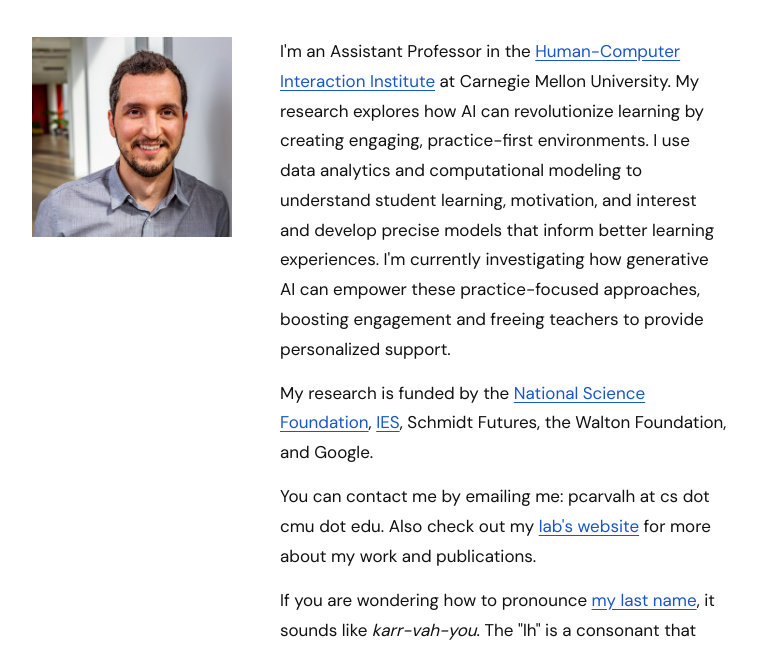
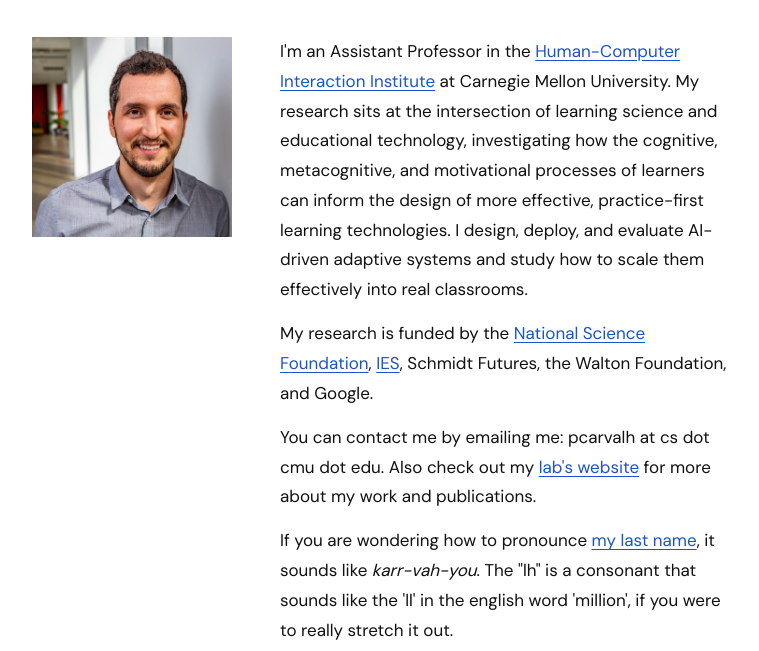
Before and after one commit to pcarvalh/personal-website, a plain HTML site: page index.html in a window 1280 px wide. Shown: the part 129-780 px from the top of the page, without its empty margins (260-1019 px from the left). Drawn offline with Linux system fonts and the light colour scheme.

Commit message:
updated description

```diff
--- a/index.html
+++ b/index.html
@@ -25,7 +25,7 @@
       <img src="photo.jpg" alt="Paulo Carvalho">
     </div>
     <div class="bio">
-      <p>I'm an Assistant Professor in the <a href="https://hcii.cmu.edu">Human-Computer Interaction Institute</a> at Carnegie Mellon University. My research explores how AI can revolutionize learning by creating engaging, practice-first environments. I use data analytics and computational modeling to understand student learning, motivation, and interest and develop precise models that inform better learning experiences. I'm currently investigating how generative AI can empower these practice-focused approaches, boosting engagement and freeing teachers to provide personalized support.</p>
+      <p>I'm an Assistant Professor in the <a href="https://hcii.cmu.edu">Human-Computer Interaction Institute</a> at Carnegie Mellon University. My research sits at the intersection of learning science and educational technology, investigating how the cognitive, metacognitive, and motivational processes of learners can inform the design of more effective, practice-first learning technologies. I design, deploy, and evaluate AI-driven adaptive systems and study how to scale them effectively into real classrooms.</p>
       <p>My research is funded by the <a href="https://www.nsf.gov">National Science Foundation</a>, <a href="https://ies.ed.gov">IES</a>, Schmidt Futures, the Walton Foundation, and Google.</p>
       <p>You can contact me by emailing me: pcarvalh at cs dot cmu dot edu. Also check out my <a href="https://www.theoaklab.org">lab's website</a> for more about my work and publications.</p>
       <p>If you are wondering how to pronounce <a href="https://en.wikipedia.org/wiki/Carvalho">my last name</a>, it sounds like <em>karr-vah-you</em>. The "lh" is a consonant that sounds like the 'll' in the english word 'million', if you were to really stretch it out.</p>
```
